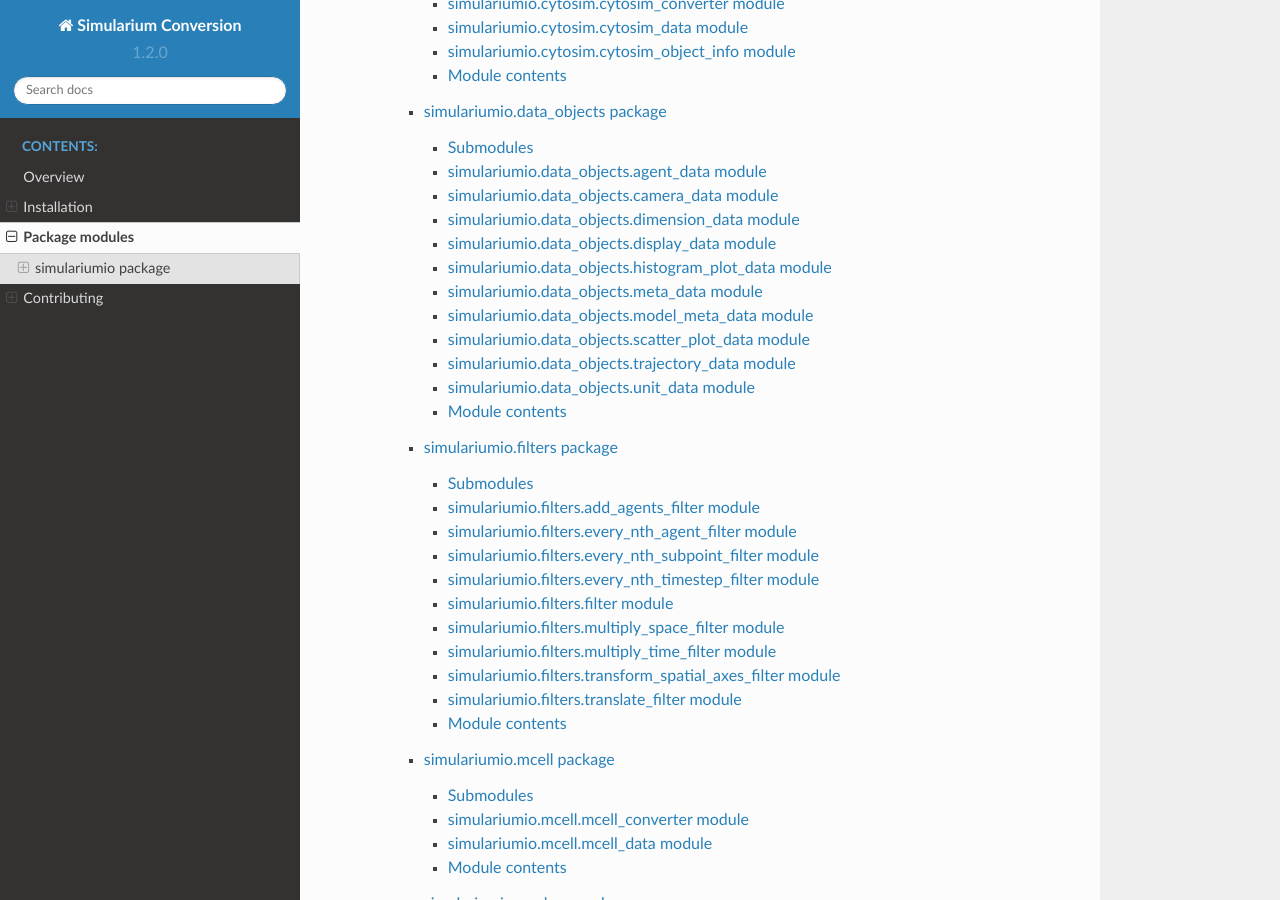
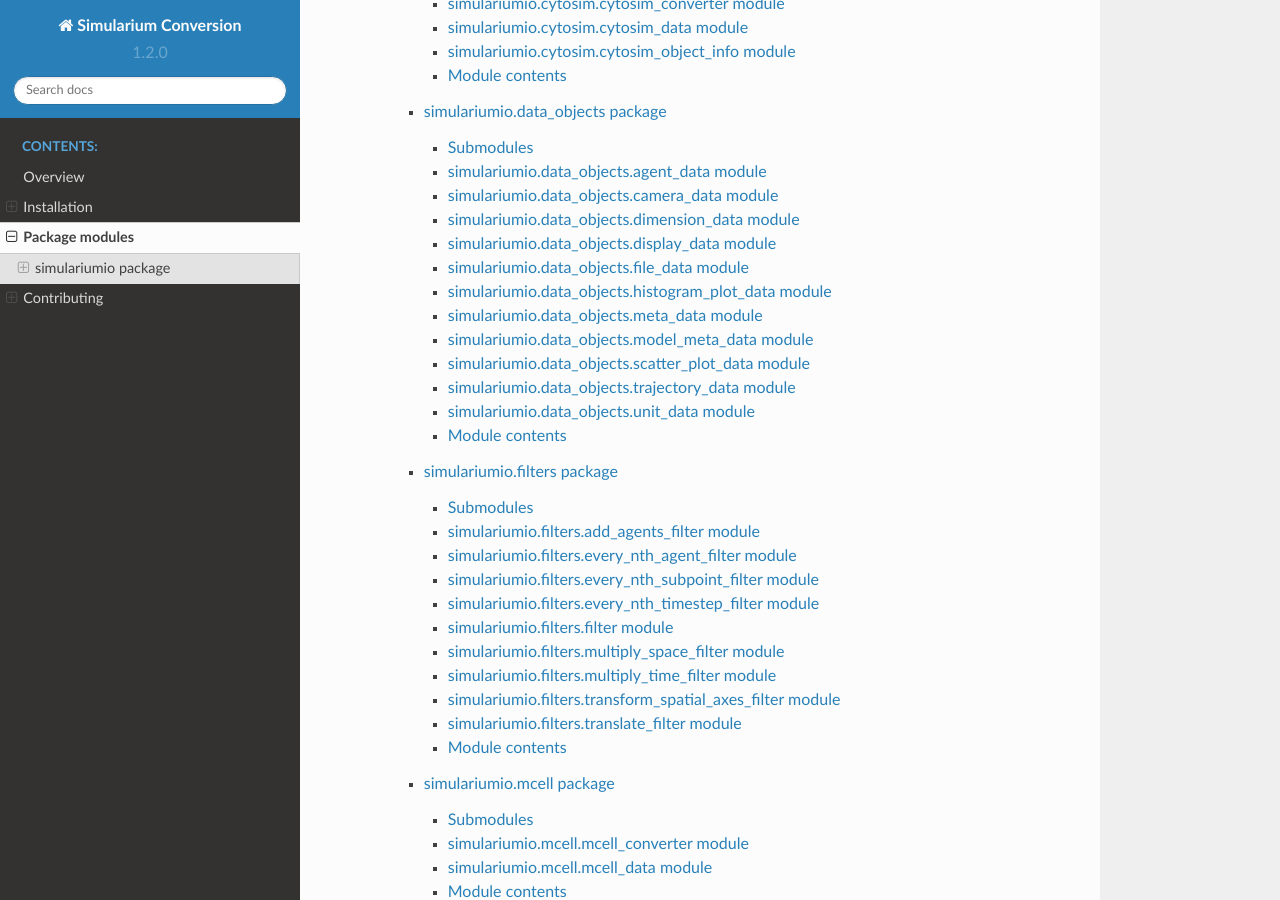
Before and after one commit to simularium/simulariumio, a Sphinx documentation site: the page built from docs/modules.rst, in a window 1280 px wide and 900 px high, scrolled down 347 px. Built offline with Sphinx 7.4.7 and the Read the Docs theme 2.0.0, drawn with Linux system fonts in a browser that asks for light colours; pages that are not in the unit, such as notebooks, are missing from menus.

Commit message:
update examples and docs

```diff
--- a/docs/simulariumio.data_objects.rst
+++ b/docs/simulariumio.data_objects.rst
@@ -32,6 +32,14 @@
 -----------------------------------------------
 
 .. automodule:: simulariumio.data_objects.display_data
+   :members:
+   :undoc-members:
+   :show-inheritance:
+
+simulariumio.data\_objects.file\_data module
+--------------------------------------------
+
+.. automodule:: simulariumio.data_objects.file_data
    :members:
    :undoc-members:
    :show-inheritance:
```
Also changed, not shown: 5 other files.
